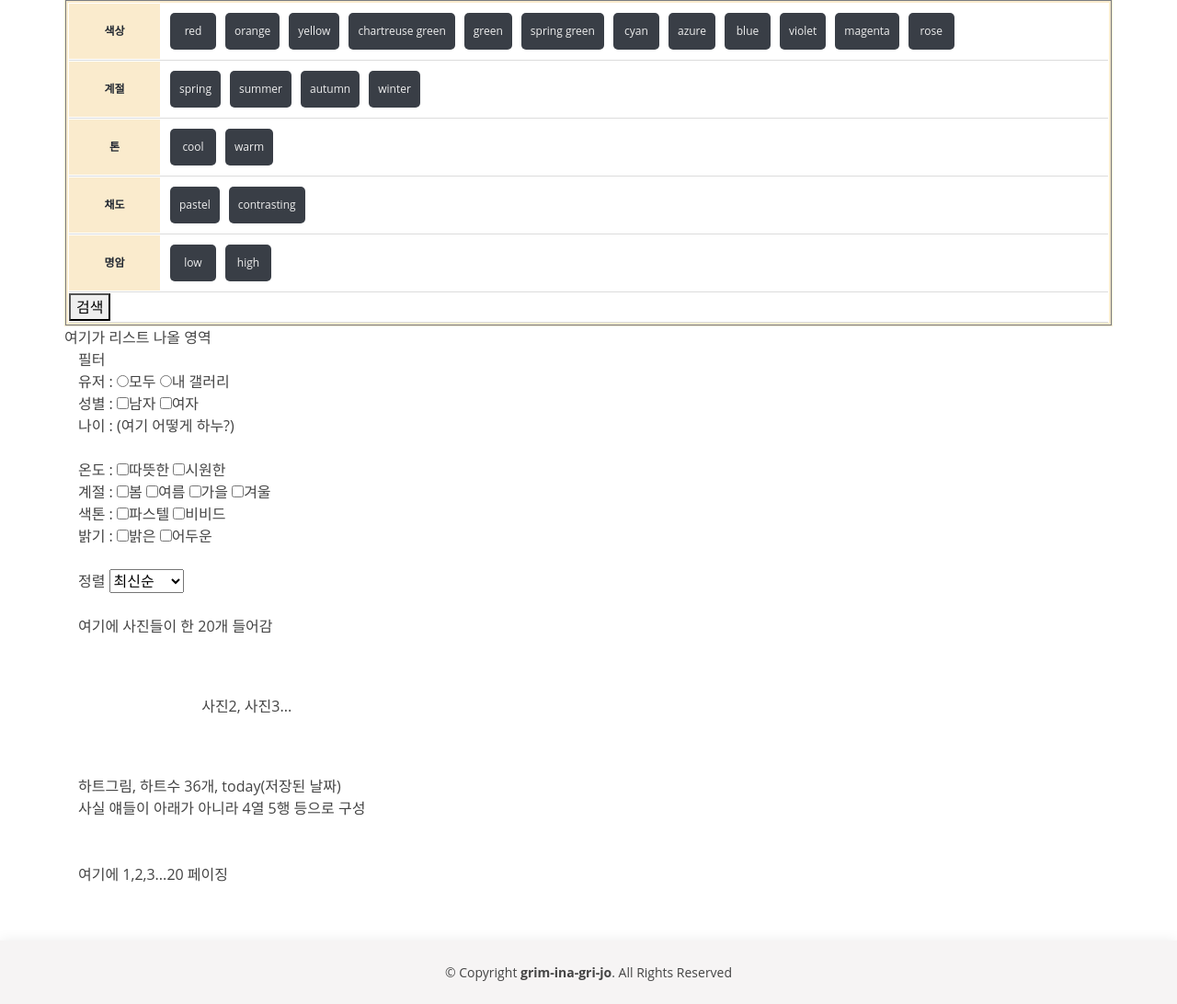
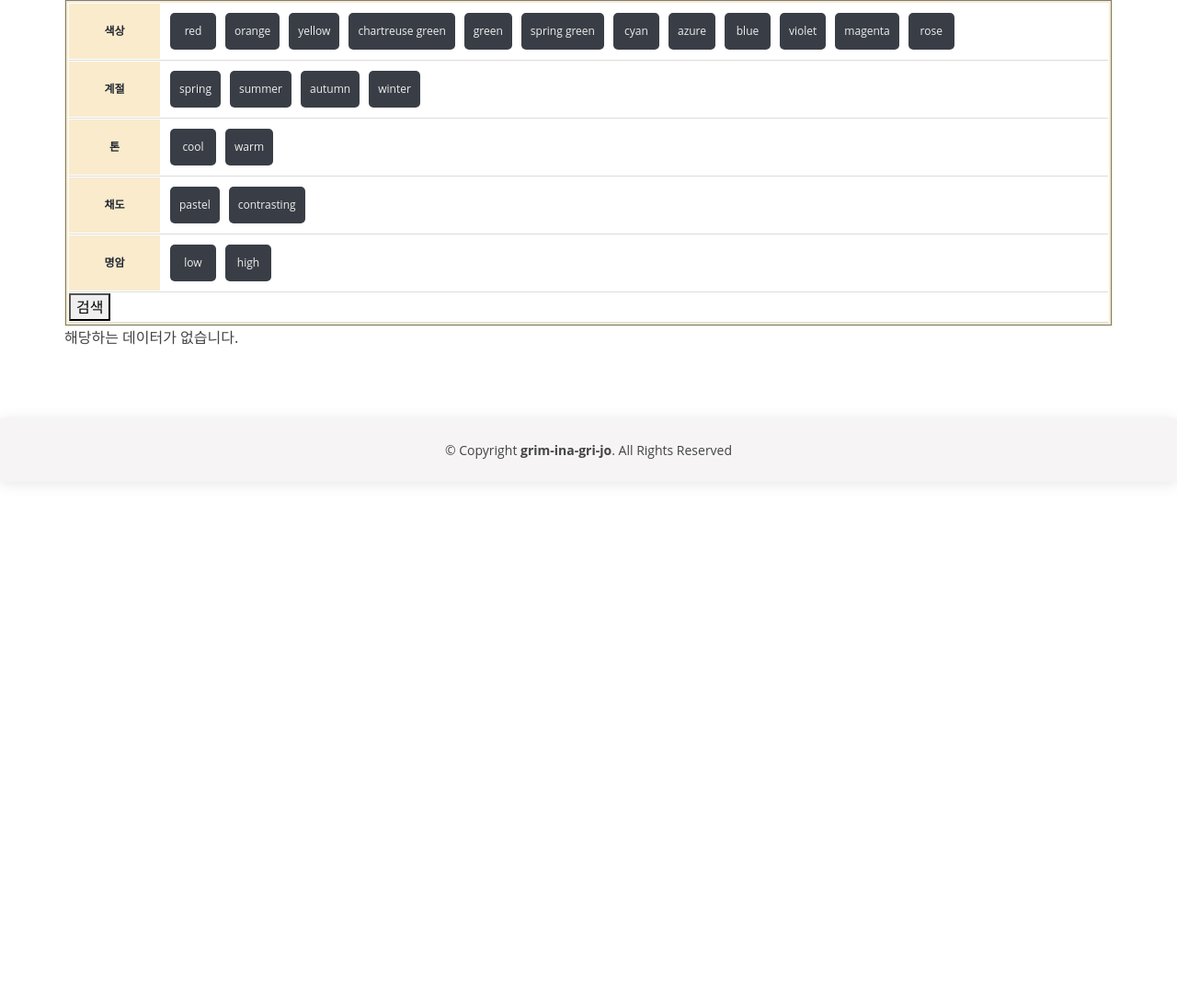
Before and after one commit to rafinkang/masterpiece, a Django app: page /gallery/color_gallery in a window 1280 px wide. Shown: the part 61-1153 px from the top of the page at 92% size. After the commit the page ends 587 px from the top, so only its background shows below. Run offline with Django 3.2, Linux system fonts and the light colour scheme; parts of the project's set-up code (start-up, migrations or seed data) failed here and were passed over; some libraries are stand-ins or nearby versions.

Commit message:
컬러 갤러리

```diff
--- a/masterpiece/models/ColorList.py
+++ b/masterpiece/models/ColorList.py
@@ -44,3 +44,67 @@ class ColorList():
         )
         """
         return self.db.execute(sql)
+
+
+    def list_filter(self, color_type = None, season_type = None, cw_type = None, cp_type = None, value_type = None, limit_start = 0, limit_end = 100):
+        sql = "select * from color_list"
+        where = ""
+        if color_type or season_type or cw_type or cp_type or value_type:
+            where += " where "
+            where_value = ""
+
+            if color_type:
+                if len(where_value) > 0 : where_value += " and "
+                where_value += "color in ("
+                for index, val in enumerate(color_type.split(',')):
+                    if index == 0:
+                        where_value += "'"+val+"'"
+                    else:
+                        where_value += ", '"+val+"'"
+                where_value += ")"
+
+            if season_type:
+                if len(where_value) > 0 : where_value += " and "
+                where_value += "season in ("
+                for index, val in enumerate(season_type.split(',')):
+                    if index == 0:
+                        where_value += "'"+val+"'"
+                    else:
+                        where_value += ", '"+val+"'"
+                where_value += ")"
+
+            if cw_type:
+                if len(where_value) > 0 : where_value += " and "
+                where_value += "cw in ("
+                for index, val in enumerate(cw_type.split(',')):
+                    if index == 0:
+                        where_value += "'"+val+"'"
+                    else:
+                        where_value += ", '"+val+"'"
+                where_value += ")"
+
+            if cp_type:
+                if len(where_value) > 0 : where_value += " and "
+                where_value += "cp in ("
+                for index, val in enumerate(cp_type.split(',')):
+                    if index == 0:
+                        where_value += "'"+val+"'"
+                    else:
+                        where_value += ", '"+val+"'"
+                where_value += ")"
+
+            if value_type:
+                if len(where_value) > 0 : where_value += " and "
+                where_value += "value in ("
+                for index, val in enumerate(value_type.split(',')):
+                    if index == 0:
+                        where_value += "'"+val+"'"
+                    else:
+                        where_value += ", '"+val+"'"
+                where_value += ")"
+
+
+            where = where + where_value
+
+        sql = sql + where + f" limit {limit_start}, {limit_end};"
+        return self.db.select(sql)
--- a/masterpiece/models/ColorPallate.py
+++ b/masterpiece/models/ColorPallate.py
@@ -29,7 +29,7 @@ class ColorPallate():
 
         return self.db.select(sql)
 
-    def emotion_filter(self, color_type, season_type, cw_type, cp_type, value_type):
+    def emotion_filter(self, color_type = None, season_type = None, cw_type = None, cp_type = None, value_type = None, limit_start = 0, limit_end = 100):
         sql = "select * from color_pallate"
         where = ""
         if color_type or season_type or cw_type or cp_type or value_type:
@@ -89,5 +89,5 @@ class ColorPallate():
 
             where = where + where_value
 
-        sql = sql + where + " limit 100;"
+        sql = sql + where + f" limit {limit_start}, {limit_end};"
         return self.db.select(sql)
--- /dev/null
+++ b/masterpiece/static/js/color-list.js
@@ -0,0 +1,44 @@
+function list_filter() {
+    color_type = [];
+    season_type = [];
+    cw_type = [];
+    cp_type = [];
+    value_type = [];
+
+    $('input[name=color]:checked').each(function () {
+        color_type.push($(this).val());
+    });
+    $('input[name=season]:checked').each(function () {
+        season_type.push($(this).val());
+    });
+    $('input[name=cw]:checked').each(function () {
+        cw_type.push($(this).val());
+    });
+    $('input[name=cp]:checked').each(function () {
+        cp_type.push($(this).val());
+    });
+    $('input[name=value]:checked').each(function () {
+        value_type.push($(this).val());
+    });
+
+
+    $.ajax({
+        url: "/gallery/color_gallery/color_list",
+        method: "post",
+        data: {
+            'color_type': color_type.join(),
+            'season_type': season_type.join(),
+            'cw_type': cw_type.join(),
+            'cp_type': cp_type.join(),
+            'value_type': value_type.join(),
+        },
+        dataType: 'html',
+        success: function (data) {
+            // console.log('return data : ', data);
+            $('.content-list').html(data);
+        },
+        error: function (data) {
+            console.log('error :', data);
+        }
+    });
+}
--- a/masterpiece/static/js/pallate.js
+++ b/masterpiece/static/js/pallate.js
@@ -87,7 +87,7 @@ function color_insert() {
         },
         dataType: 'text',
         success: function (data) {
-            console.log('return data : ', data);
+            // console.log('return data : ', data);
             if(data == 1) {
                 alert("색상이 저장 되었습니다.")
             }else{
@@ -284,4 +284,6 @@ $(document).ready(function(){
         $('.pallate-content .pallate-tab').filter('[data-page="'+self.attr('data-page')+'"]').show();
     });
 
+    $('#color_pick').click(color_pick);
+    $('#color_insert').click(color_insert);
 });
--- a/masterpiece/templates/gallery/color_gallery/color_gallery.html
+++ b/masterpiece/templates/gallery/color_gallery/color_gallery.html
@@ -130,80 +130,17 @@
                         </div>
                     </li>
                     <li class="filter-row">
-                        <button onclick="emotion_filter()">검색</button>
+                        <button onclick="list_filter()">검색</button>
                     </li>
                 </ul>
             </div>
             <div class="content-list">
-
-                여기가 리스트 나올 영역
+            {% include 'gallery/color_gallery/color_list.html' %}
             </div>
         </div>
-
-
-
-
-
-
-
-
-
-
-
-
-
-
-
-
-
-        필터<br>
-
-        유저 :
-        <input type="radio" name="user_only" id="">모두
-        <input type="radio" name="user_only" id="">내 갤러리<br>
-
-        성별 :
-        <input type="checkbox" name="sex_male" id="">남자
-        <input type="checkbox" name="sex_female" id="">여자<br>
-
-        나이 :  (여기 어떻게 하누?)
-        <br><br>
-
-
-        온도 :
-        <input type="checkbox" name="cw_cool" id="">따뜻한
-        <input type="checkbox" name="cw_warm" id="">시원한<br>
-
-        계절 :
-        <input type="checkbox" name="season_spring" id="">봄
-        <input type="checkbox" name="season_summer" id="">여름
-        <input type="checkbox" name="season_autumn" id="">가을
-        <input type="checkbox" name="season_winter" id="">겨울<br>
-
-        색톤 :
-        <input type="checkbox" name="cw_cool" id="">파스텔
-        <input type="checkbox" name="cw_warm" id="">비비드<br>
-
-        밝기 :
-        <input type="checkbox" name="value_high" id="">밝은
-        <input type="checkbox" name="value_low" id="">어두운<br><br>
-
-        정렬
-        <select name="sorting" id="">
-            <option value="sotring_date"/>최신순
-            <option value="sotring_like"/>좋아요순
-            <option value="sotring_view"/>클릭순
-        </select>
-        <br><br>
-
-        여기에 사진들이 한 20개 들어감<br>
-        <a href="{% url 'color_gallery_detail' %}" class="scrollto main-btn-menu">사진1, </a>
-        사진2, 사진3...<br>
-        하트그림, 하트수 36개, today(저장된 날짜)<br>
-        사실 얘들이 아래가 아니라 4열 5행 등으로 구성<br>
-
-        <br><br>
-        여기에 1,2,3...20 페이징
     </div>
 </section>
+
+<script src="/masterpiece/static/js/color-list.js"></script>
+
 {% endblock %}
--- a/masterpiece/templates/gallery/color_gallery/color_list.html
+++ b/masterpiece/templates/gallery/color_gallery/color_list.html
@@ -15,9 +15,6 @@
             <span class="emotion-tag">#{{ data.cp }}</span>
             <span class="emotion-tag">#{{ data.value }}</span>
         </div>
-        <div>
-            <button onclick="picktostorage({{ data }})">팔레트로 가져가기</button>
-        </div>
     </div>
 
     {% endfor %}
--- a/masterpiece/templates/pallate/color_pick.html
+++ b/masterpiece/templates/pallate/color_pick.html
@@ -1,8 +1,8 @@
 <div class="row color-pick">
     <div class="col-md-6">
         <input type="file" class="origin-image-file" accept=".jpg,.jpeg,.png" onchange="origin_thumbnail(this)">
-        <button onclick="color_pick()">색상 뽑기</button>
-        <button onclick="color_insert()">색상 저장</button>
+        <button id="color_pick">색상 뽑기</button>
+        <button id="color_insert">색상 저장</button>
         <p>색상을 추출하실 이미지 파일을 선택해 주세요.</p>
         <img src="/masterpiece/static/image/starlight.jpeg" alt="썸네일" class="origin-thumbnail">
     </div>
--- a/masterpiece/urls.py
+++ b/masterpiece/urls.py
@@ -39,6 +39,7 @@ urlpatterns = [
 
     # gallery
     path('gallery/color_gallery', gallery.color_gallery, name='color_gallery'),
+    path('gallery/color_gallery/color_list', gallery.color_list, name='color_list'),
     path('gallery/color_gallery_detail', gallery.color_gallery_detail, name='color_gallery_detail'),
     path('gallery/image_list', gallery.image_list, name='gallery/image_list'),
     path('gallery/image_filter', gallery.image_filter, name='gallery/image_filter'),
--- a/masterpiece/views/gallery.py
+++ b/masterpiece/views/gallery.py
@@ -3,12 +3,25 @@ from masterpiece.models import *
 from masterpiece.example_class.forms import post_frm
 from masterpiece.example_class.DbConn import *
 from masterpiece.models.GallaryList import GallaryList
+from masterpiece.models.ColorList import ColorList
 
 # Create your views here.
 
 # 색상갤러리 페이지 이동
 def color_gallery(request):
-    return render(request, 'gallery/color_gallery/color_gallery.html')
+    cl = ColorList()
+    res = cl.list_filter()
+    return render(request, 'gallery/color_gallery/color_gallery.html',{
+        'res': res
+    })
+
+def color_list(request):
+    request_dict = request.POST.dict()
+    cl = ColorList()
+    res = cl.list_filter(request_dict['color_type'], request_dict['season_type'], request_dict['cw_type'], request_dict['cp_type'], request_dict['value_type'])
+    return render(request, 'gallery/color_gallery/color_list.html',{
+        'res': res
+    })
 
 # 색상갤러리 디테일 페이지 이동
 def color_gallery_detail(request):
```
